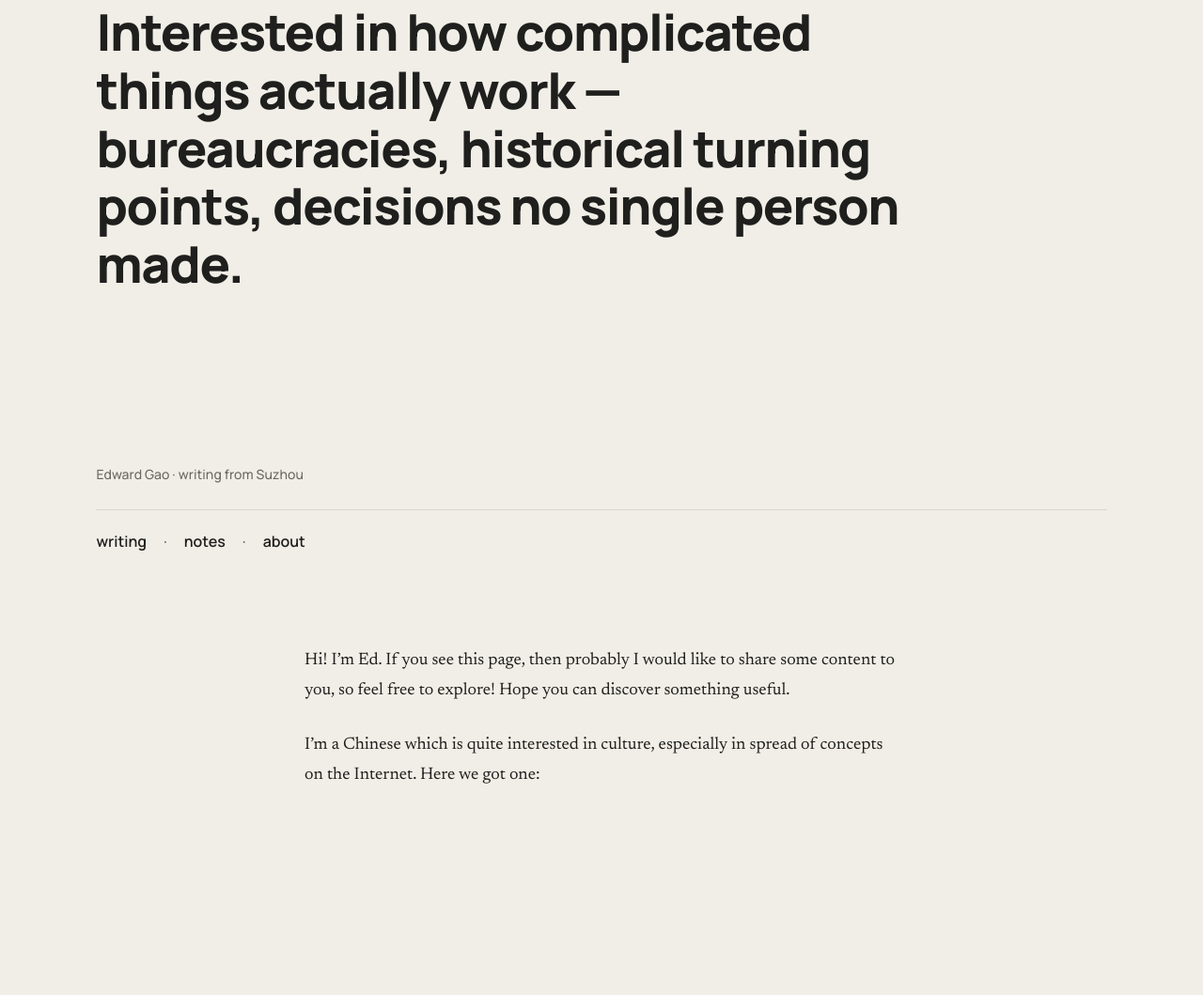
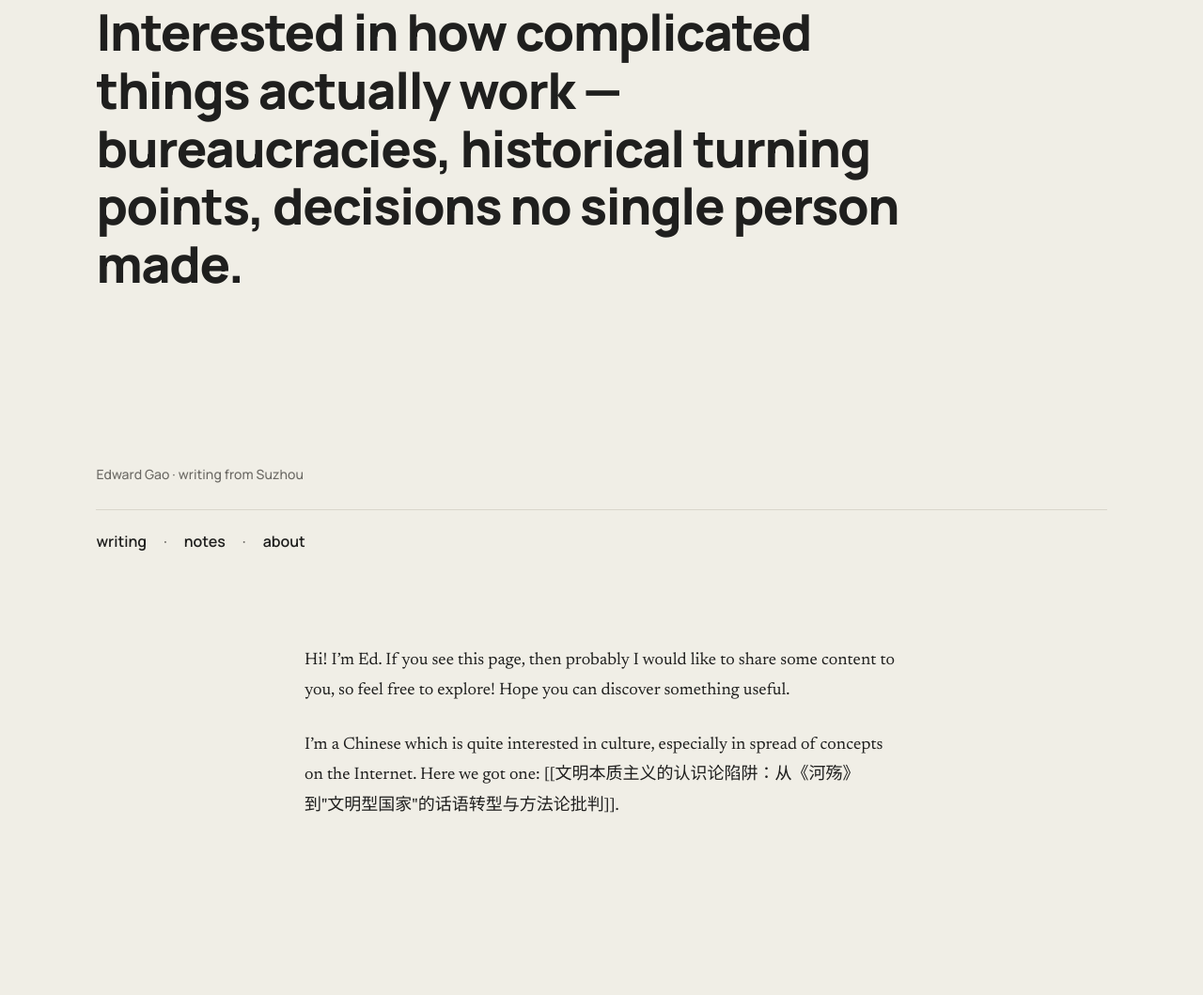
Before and after one commit to edwardzcgao-spec/edgao, an Astro site: page / in a window 1280 px wide. Shown: the part 173-1232 px from the top of the page at 94% size. Before the commit the page ends 1200 px from the top, so only its background shows below. Built offline with nearby package versions, Linux system fonts and the light colour scheme; Astro itself is replaced by a stand-in of ours.

Commit message:
publish: 2026-05-12 20:33

```diff
--- a/src/content/posts/Home.md
+++ b/src/content/posts/Home.md
@@ -6,4 +6,4 @@ kind: home
 ---
 Hi! I'm Ed. If you see this page, then probably I would like to share some content to you, so feel free to explore! Hope you can discover something useful.
 
-I'm a Chinese which is quite interested in culture, especially in spread of concepts on the Internet. Here we got one:
+I'm a Chinese which is quite interested in culture, especially in spread of concepts on the Internet. Here we got one: [[文明本质主义的认识论陷阱：从《河殇》到"文明型国家"的话语转型与方法论批判]].
```
